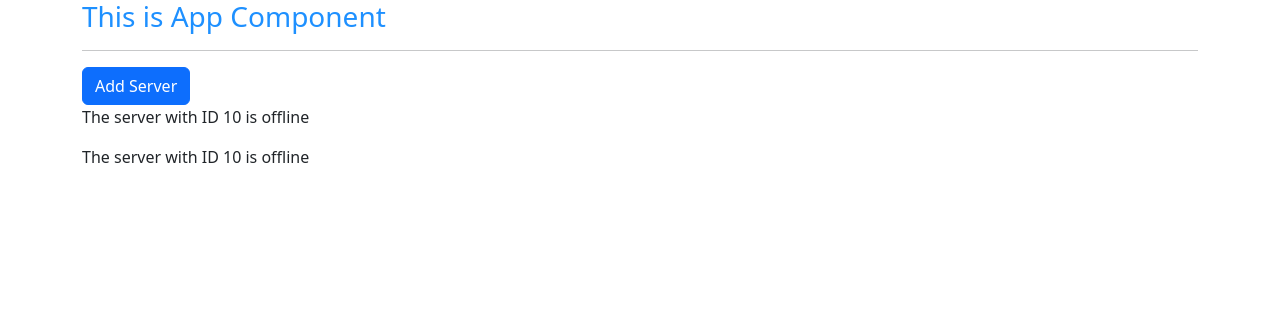
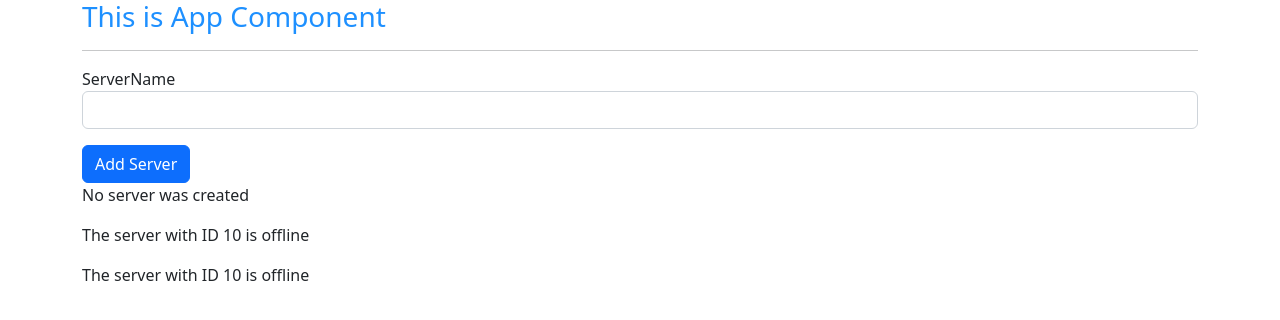
Before and after one commit to SPNandhini/AngularApp, an Angular app: page / in a window 1280 px wide. Shown: the top 320 px of the page. Built offline with nearby package versions, Linux system fonts and the light colour scheme.

Commit message:
Event Binding

```diff
--- a/src/app/servers/servers.component.html
+++ b/src/app/servers/servers.component.html
@@ -1,3 +1,8 @@
-<button class="btn btn-primary" [disabled]="!allowNewServer">Add Server</button>
+<label>ServerName</label>
+<input type="text" class="form-control" (input)="onUpdateServerName($event)"/>
+<p>{{serverName}}</p>
+<button class="btn btn-primary" [disabled]="!allowNewServer"
+(click)="onCreateServer()">Add Server</button>
+<p>{{serverCreationStatus}}</p>
 <app-server></app-server>
 <app-server></app-server>
--- a/src/app/servers/servers.component.ts
+++ b/src/app/servers/servers.component.ts
@@ -8,10 +8,20 @@
 })
 export class ServersComponent {
   allowNewServer: boolean = false;
+  serverCreationStatus: string = 'No server was created';
+  serverName: string = '';
 
   constructor(){
     setTimeout(()=>{
       this.allowNewServer = true;
     },2000);
   }
+
+  onCreateServer(){
+    this.serverCreationStatus = "Server was created";
+  }
+
+  onUpdateServerName(event: Event){
+    this.serverName = (<HTMLInputElement>event.target).value;
+  }
 }
```
